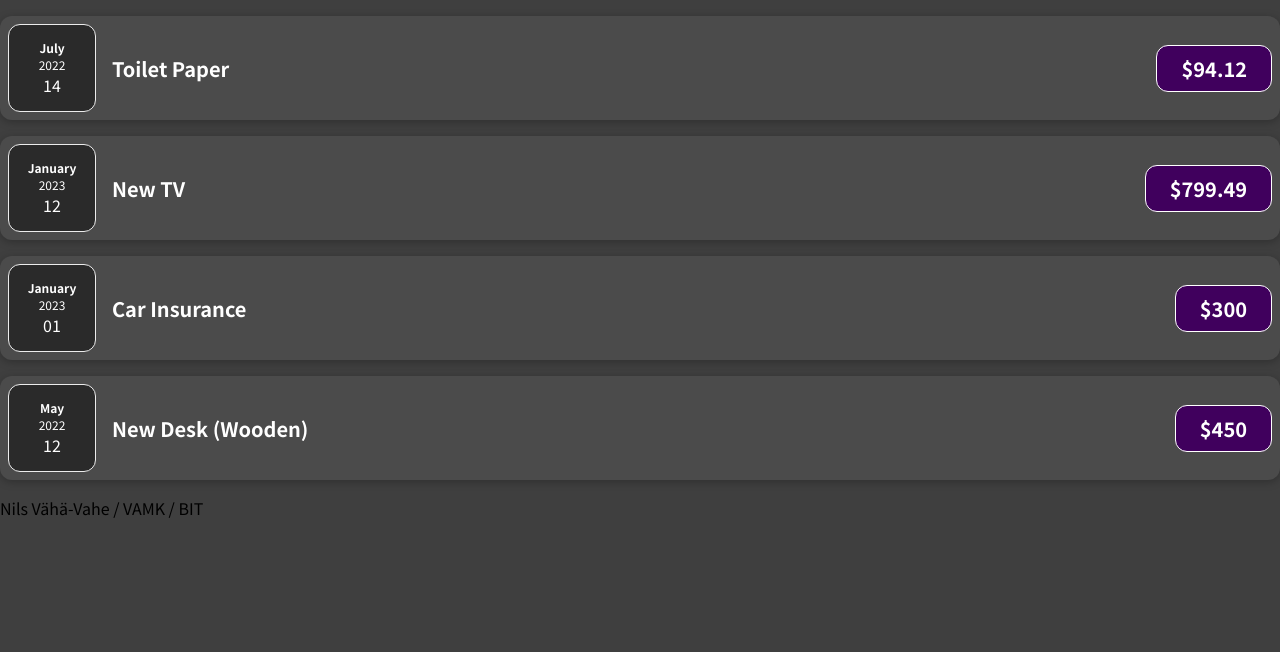
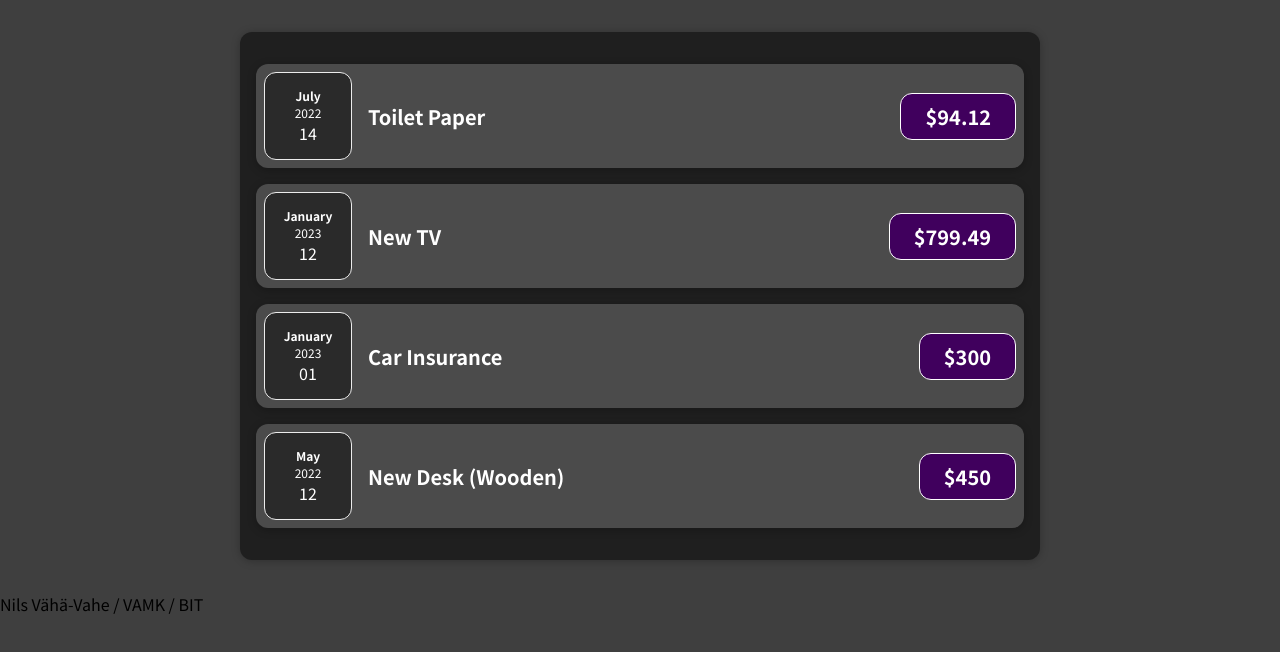
Before and after one commit to nissevahavahe/react-first-project, a JavaScript app: page / in a window 1280 px wide. Shown: the top 652 px of the page. Built offline with nearby package versions, Linux system fonts and the light colour scheme.

Commit message:
Muokattu komponenntien rakennetta

```diff
--- a/src/App.js
+++ b/src/App.js
@@ -1,4 +1,4 @@
-import ExpenseItem from './components/ExpenseItem';
+import Expenses from "./components/Expenses";
 
 function App() {
   const expenses = [
@@ -22,29 +22,9 @@
       date: new Date("2022-05-12"),
     },
   ];
-
   return (
       <div>
-        <ExpenseItem
-          title={expenses[0].title}
-          amount={expenses[0].amount}
-          date={expenses[0].date}
-        />
-        <ExpenseItem
-          title={expenses[1].title}
-          amount={expenses[1].amount}
-          date={expenses[1].date}
-        />
-        <ExpenseItem
-          title={expenses[2].title}
-          amount={expenses[2].amount}
-          date={expenses[2].date}
-        />
-        <ExpenseItem
-          title={expenses[3].title}
-          amount={expenses[3].amount}
-          date={expenses[3].date}
-        />
+        <Expenses expenses={expenses}/>
         <p>Nils Vähä-Vahe / VAMK / BIT</p>
       </div>
   );
--- /dev/null
+++ b/src/components/Expenses.css
@@ -0,0 +1,9 @@
+.expenses {
+  padding: 1rem;
+  background-color: rgb(31, 31, 31);
+  margin: 2rem auto;
+  width: 50rem;
+  max-width: 95%;
+  border-radius: 12px;
+  box-shadow: 0 1px 8px rgba(0, 0, 0, 0.25);
+}
--- /dev/null
+++ b/src/components/Expenses.js
@@ -0,0 +1,25 @@
+import './Expenses.css'
+import ExpenseItem from './ExpenseItem.js';
+function Expenses(props){
+    return(
+        <div className="expenses">
+        <ExpenseItem
+        title = {props.expenses[0].title}
+        date = {props.expenses[0].date}
+        amount = {props.expenses[0].amount}/>
+        <ExpenseItem
+        title = {props.expenses[1].title}
+        date = {props.expenses[1].date}
+        amount = {props.expenses[1].amount}/>
+        <ExpenseItem
+        title = {props.expenses[2].title}
+        date = {props.expenses[2].date}
+        amount = {props.expenses[2].amount}/>
+        <ExpenseItem
+        title = {props.expenses[3].title}
+        date = {props.expenses[3].date}
+        amount = {props.expenses[3].amount}/>
+        </div>
+    )
+}
+export default Expenses
```
